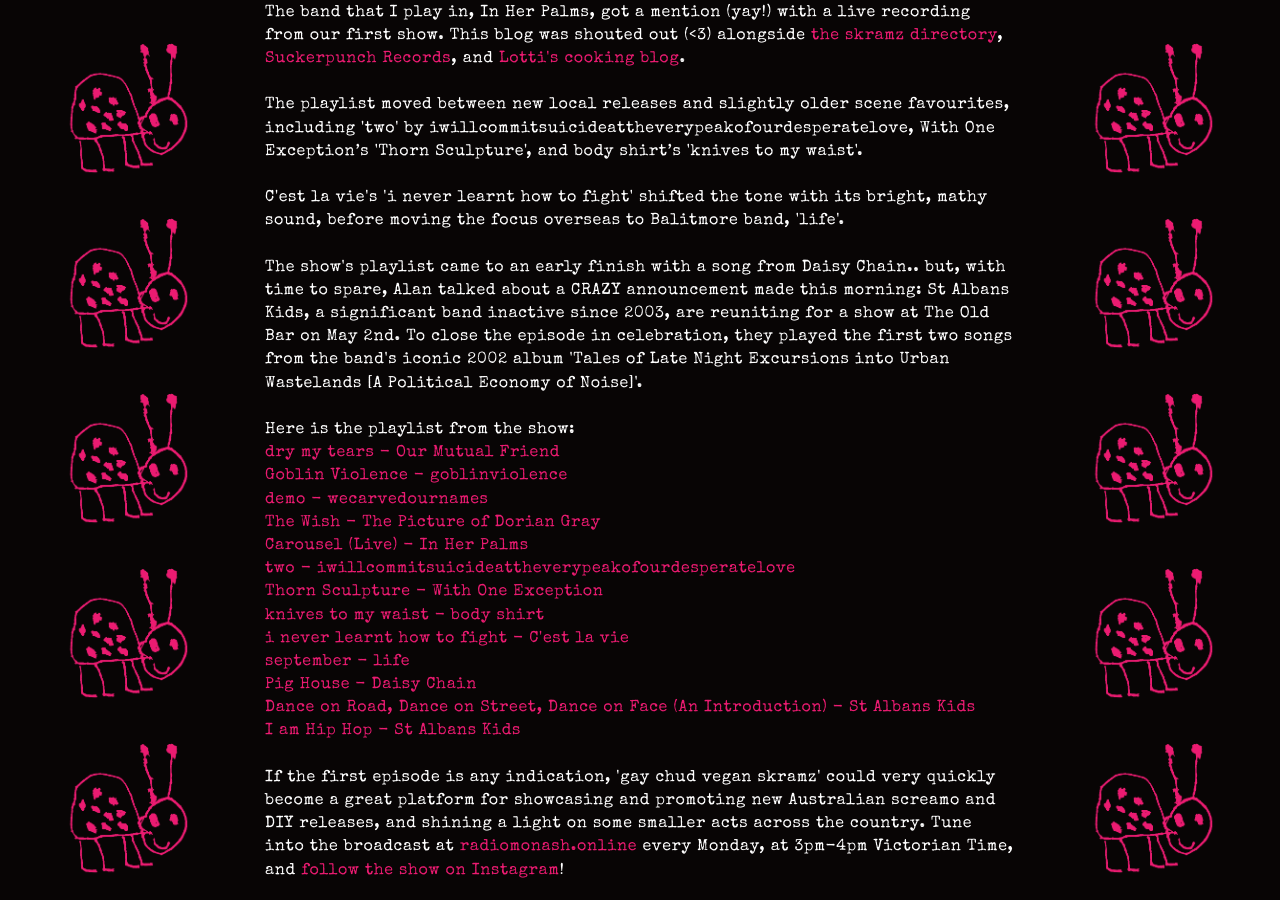
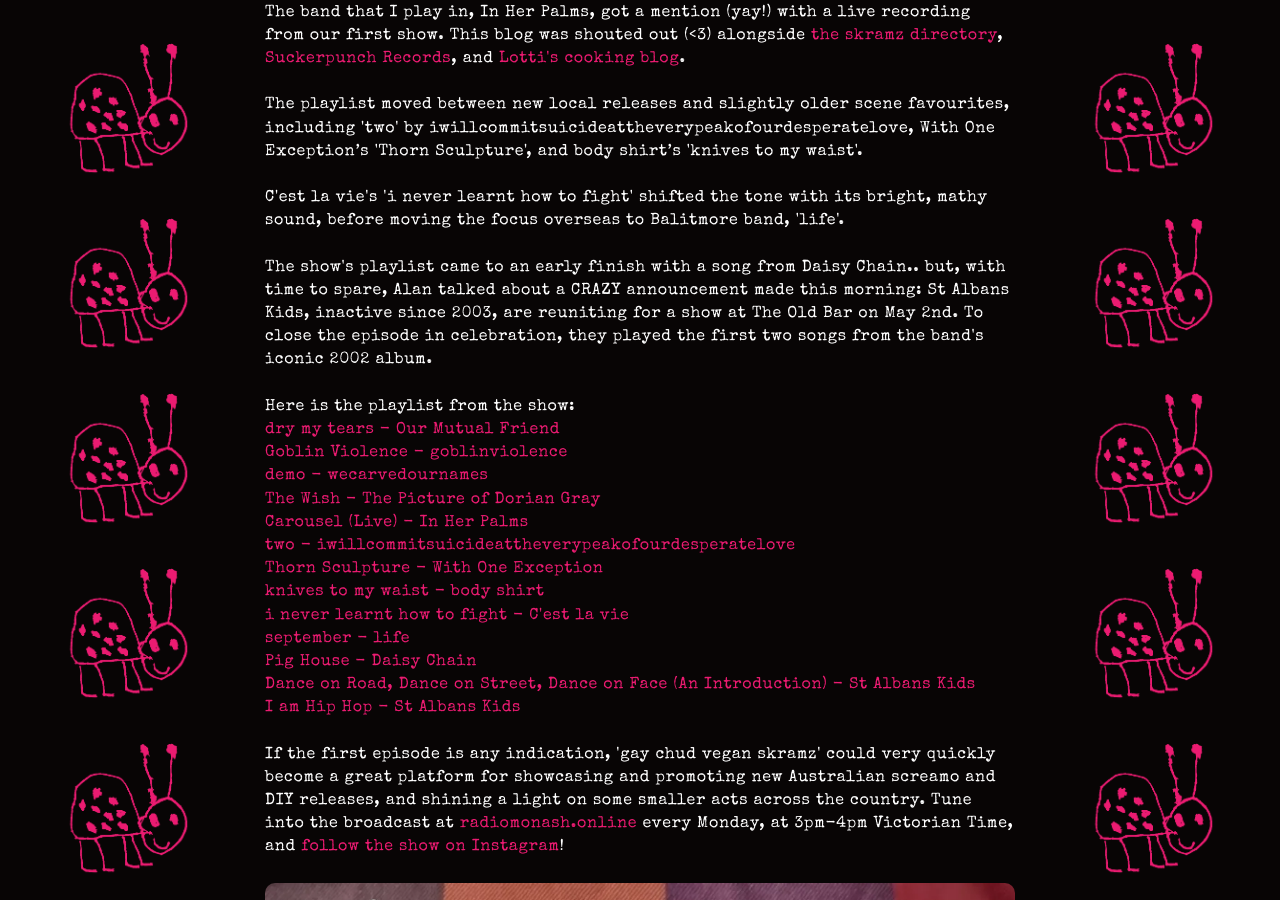
Before and after one commit to xxiwriterecipesnotlovelettersxx/xxiwriterecipesnotlovelettersxx.github.io, a Jekyll site: the page built from _posts/2026-03-09-gay-chud-vegan-skramz.md, in a window 1280 px wide and 900 px high, scrolled down 1572 px. Built offline with Jekyll 4.4.1, drawn with Linux system fonts in a browser that asks for light colours.

Commit message:
Update 2026-03-09-gay-chud-vegan-skramz.md

```diff
--- a/_posts/2026-03-09-gay-chud-vegan-skramz.md
+++ b/_posts/2026-03-09-gay-chud-vegan-skramz.md
@@ -28,7 +28,7 @@ The playlist moved between new local releases and slightly older scene favourite
 <br><br>
 C'est la vie's 'i never learnt how to fight' shifted the tone with its bright, mathy sound, before moving the focus overseas to Balitmore band, 'life'.
 <br><br>
-The show's playlist came to an early finish with a song from Daisy Chain.. but, with time to spare, Alan talked about a CRAZY announcement made this morning: St Albans Kids, a significant band inactive since 2003, are reuniting for a show at The Old Bar on May 2nd. To close the episode in celebration, they played the first two songs from the band's iconic 2002 album 'Tales of Late Night Excursions into Urban Wastelands [A Political Economy of Noise]'.
+The show's playlist came to an early finish with a song from Daisy Chain.. but, with time to spare, Alan talked about a CRAZY announcement made this morning: St Albans Kids, inactive since 2003, are reuniting for a show at The Old Bar on May 2nd. To close the episode in celebration, they played the first two songs from the band's iconic 2002 album.
 <br><br>
 Here is the playlist from the show:
 <br>
```
